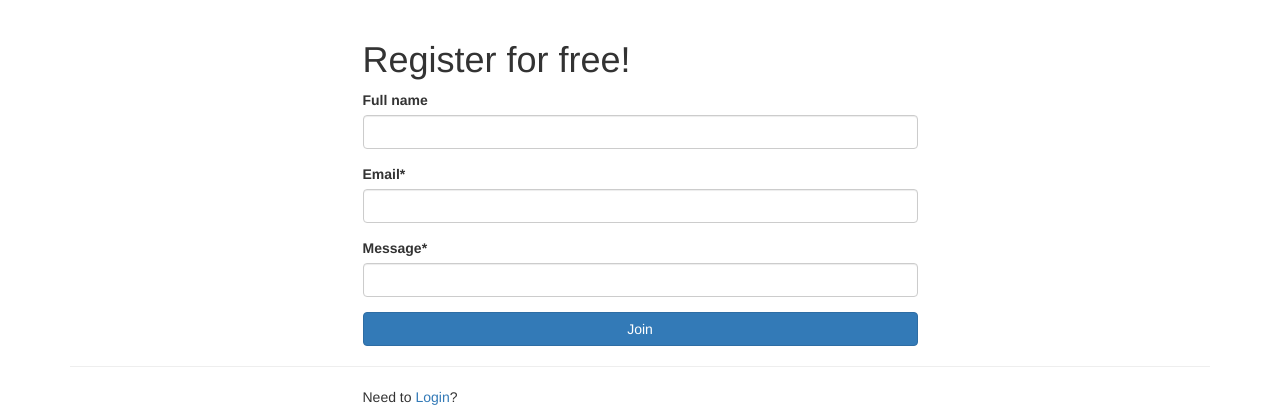
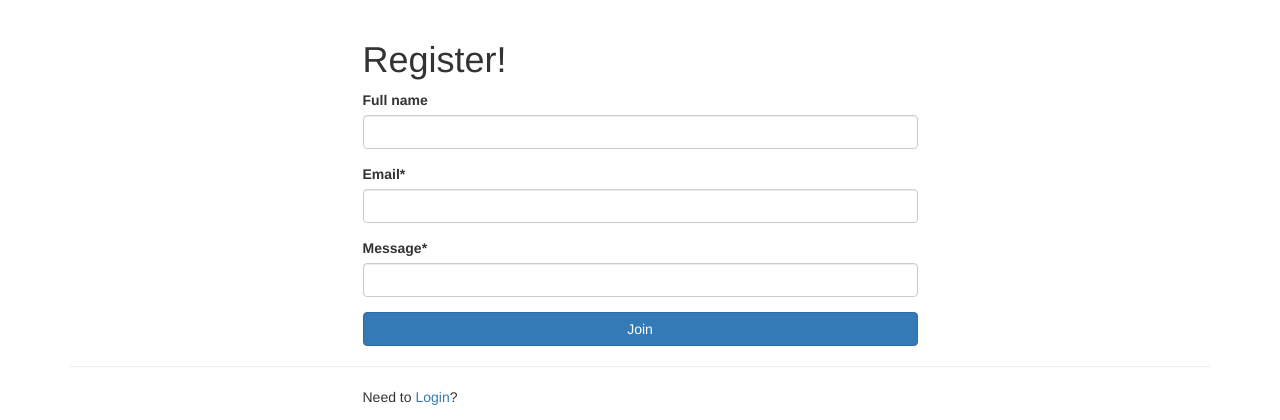
Before and after one commit to glendasp/final-proj_capstone, a Django app: template mysite/templates/registration/registration_form.html in a window 1280 px wide. Shown: the part 51-471 px from the top of the page. Run offline with Django 3.2, Linux system fonts and the light colour scheme; the template is opened without the code that fills it: values that come from a table or form of the project are taken from there, others are empty; some libraries are stand-ins or nearby versions.

Commit message:
signup form

```diff
--- a/mysite/templates/registration/registration_form.html
+++ b/mysite/templates/registration/registration_form.html
@@ -6,7 +6,7 @@
 {% block content %}
 <div class='row'>
 <div class='col-sm-6 col-sm-offset-3'>
-<h1>Register for free!</h1>
+<h1>Register!</h1>
 <form method="post" action=".">
   {% csrf_token %}
   {{ form|crispy }}
```
